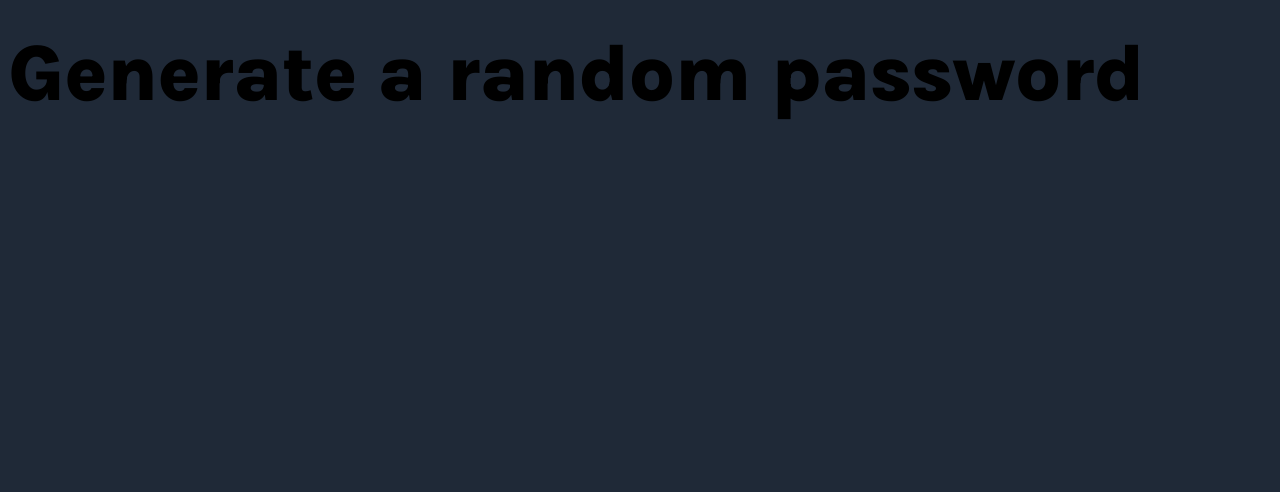
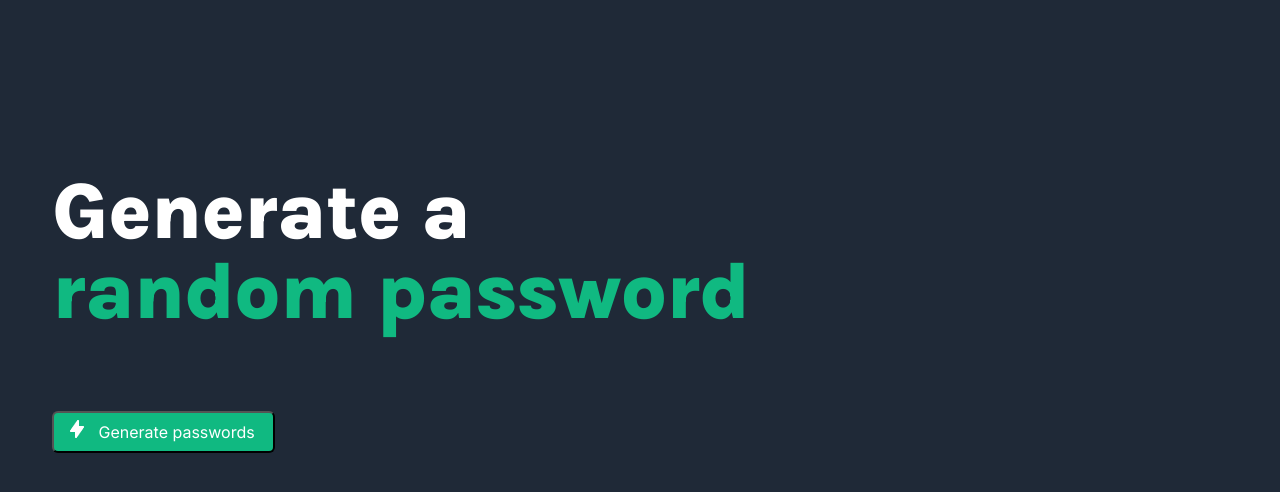
Before and after one commit to shaunvan119/password-generator, a plain HTML site: page index.html in a window 1280 px wide. Drawn offline with Linux system fonts and the light colour scheme.

Commit message:
css styling

```diff
--- a/index.css
+++ b/index.css
@@ -10,9 +10,36 @@ body {
     font-size: 40px;
     font-style: normal;
     font-weight: 800;
-    line-height: 40px;
     letter-spacing: -0.025em;
     text-align: left;
+    position: absolute;
+    width: 700px;
+    height: 80px;
+    left: 52px;
+    top: 118px;
+    line-height: 80px;
+    color: #FFFFFF;
+}
 
+button {
+    height: 42px;
+    width: 223px;
+    left: 52px;
+    top: 287px;
+    border-radius: 6px;
+    background: rgba(16, 185, 129, 1);
+    color: #FFFFFF;
+    font-family: Inter;
+    font-size: 16px;
+    font-style: normal;
+    font-weight: 500;
+    line-height: 24px;
+    letter-spacing: 0em;
+    text-align: left;
+}
 
+img {
+    display: inline-block;
+    padding-right: 10px;
+    padding-left: 10px;
 }
--- a/index.html
+++ b/index.html
@@ -12,8 +12,10 @@
 </head>
 <body>
     <div id="heading">
-    <h1>Generate a random password</h1>
+    <h1> Generate a <span style="color:rgba(16, 185, 129, 1)">random password</span></h1>
+    <button><img src="assets/Icon.png"/> Generate passwords</button>
     </div>
+
   <scrip src="index.js"></scrip>
 </body>
 </html>
```
Also changed, not shown: assets/Icon.png (added).
